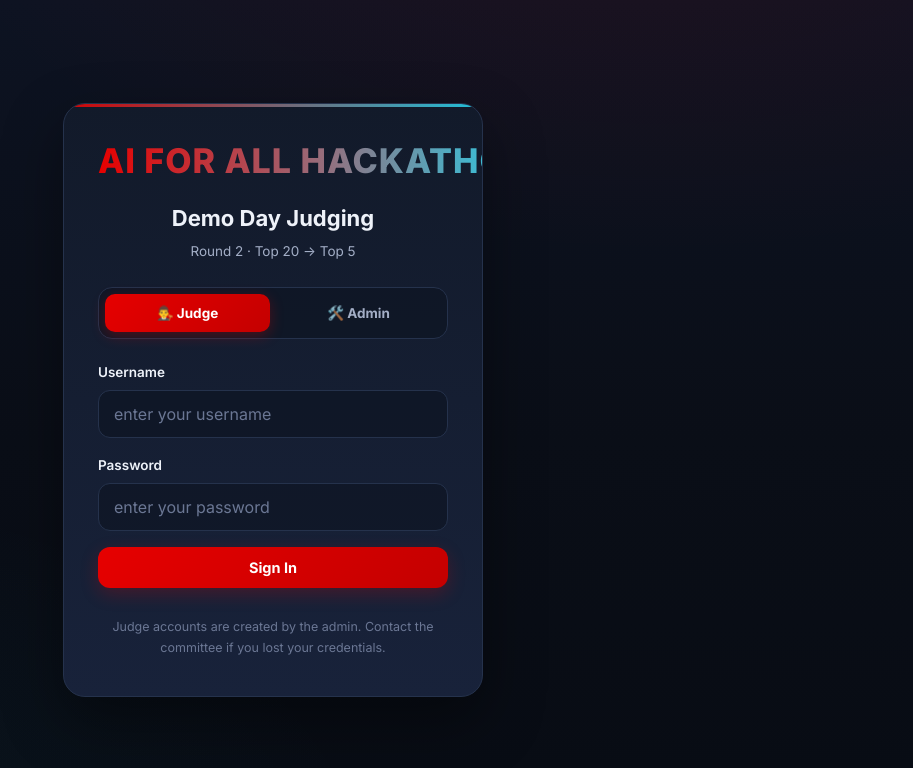
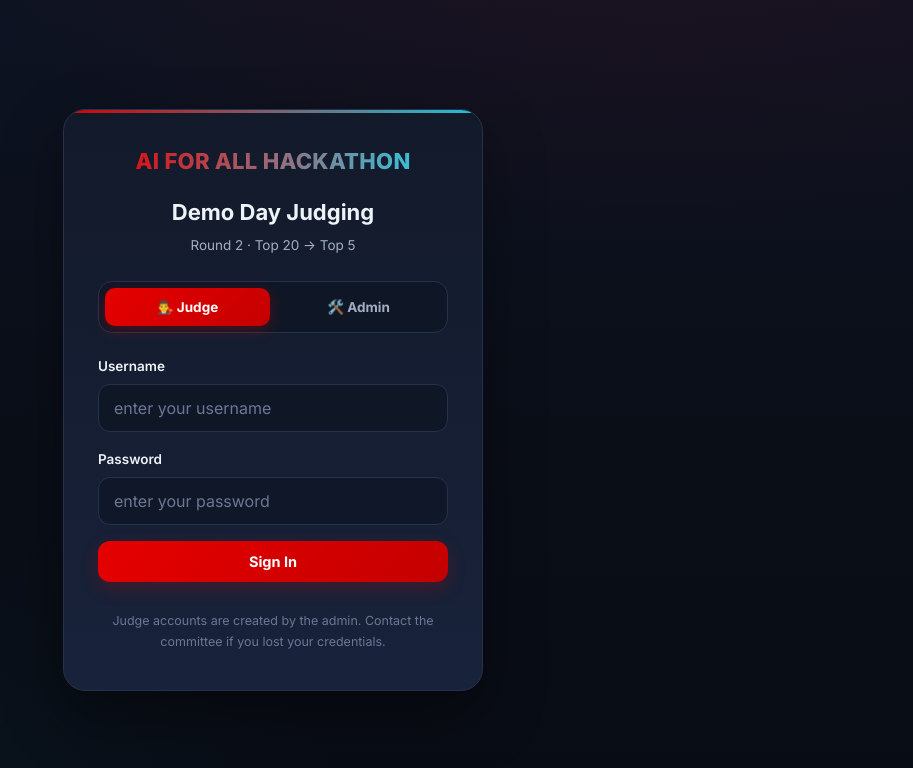
Before and after one commit to bagirshahab/top50scoring1, a website: page login.html in a window 1280 px wide. Shown: the whole page, without its empty margins (367-1280 px from the left). Drawn offline with Linux system fonts and the light colour scheme.

Commit message:
Fix clipped wordmark on login and landing

```diff
--- a/style.css
+++ b/style.css
@@ -541,10 +541,12 @@ input[type="text"], input[type="password"], input[type="number"], textarea, sele
   .sheet-body .pane-score[hidden] { display: block !important; }
 }
 
-/* Wordmark (login + landing): red -> cyan gradient text on the dark background */
+/* Wordmark (login + landing): red -> cyan gradient text. Wraps instead of clipping on narrow screens. */
 .logo-wordmark {
-  display: inline-block; font-size: clamp(24px, 6vw, 34px); font-weight: 800; letter-spacing: 1px; line-height: 1.1;
-  text-transform: uppercase; white-space: nowrap;
+  display: block; max-width: 100%; margin: 0 auto; text-align: center; text-wrap: balance;
+  font-size: clamp(19px, 5.2vw, 30px); font-weight: 800; letter-spacing: 0.5px; line-height: 1.2;
+  text-transform: uppercase; overflow-wrap: break-word;
   background: linear-gradient(90deg, var(--red) 0%, #9a6a78 50%, var(--cyan) 100%);
   -webkit-background-clip: text; background-clip: text; -webkit-text-fill-color: transparent; color: transparent;
 }
+.login-card .logo-wordmark { font-size: clamp(18px, 5.4vw, 22px); letter-spacing: 0.3px; }
```
